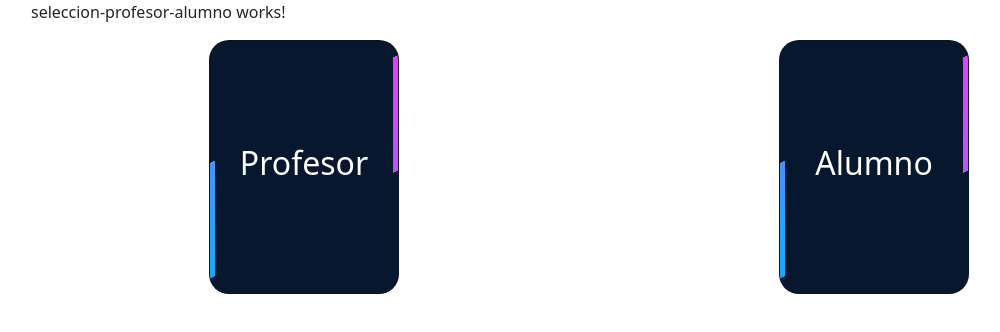
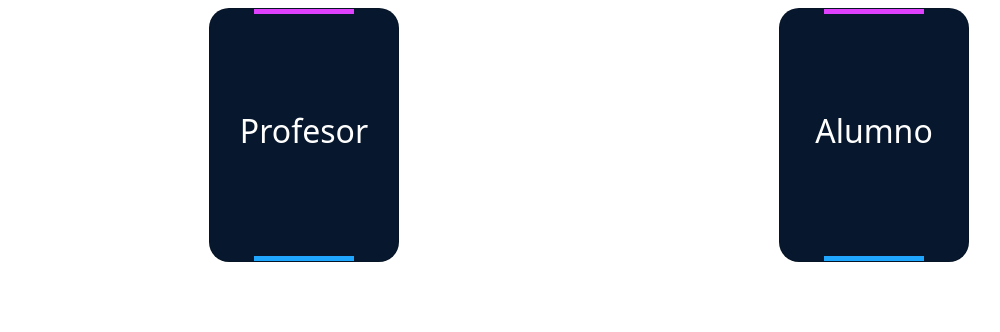
Before and after one commit to miguelito5625/Angular-pagina-colegio-ess, an Angular app: page /principal/seleccionprofeoalumno in a window 1280 px wide. Shown: the top 332 px of the page, without its empty margins (51-1051 px from the left). Built offline with nearby package versions, Linux system fonts and the light colour scheme.

Commit message:
se agrego la libreria animate css al proyecto

```diff
--- a/angular.json
+++ b/angular.json
@@ -24,6 +24,7 @@
             ],
             "styles": [
               "node_modules/bootstrap/dist/css/bootstrap.min.css",
+              "node_modules/animate.css/animate.min.css",
               "src/styles.css"
             ],
             "scripts": [
@@ -94,6 +95,7 @@
             ],
             "styles": [
               "node_modules/bootstrap/dist/css/bootstrap.min.css",
+              "node_modules/animate.css/animate.min.css",
               "src/styles.css"
             ],
             "scripts": [
--- a/package.json
+++ b/package.json
@@ -18,6 +18,7 @@
     "@angular/platform-browser": "^14.1.0",
     "@angular/platform-browser-dynamic": "^14.1.0",
     "@angular/router": "^14.1.0",
+    "animate.css": "^4.1.1",
     "bootstrap": "^5.2.0",
     "rxjs": "~7.5.0",
     "tslib": "^2.3.0",
--- a/src/app/modulos/principal/principalindex/principalindex.component.html
+++ b/src/app/modulos/principal/principalindex/principalindex.component.html
@@ -1,3 +1,3 @@
-<div class="container">
+<div class="container mt-2">
     <router-outlet></router-outlet>
 </div>
--- a/src/app/modulos/principal/seleccion-profesor-alumno/seleccion-profesor-alumno.component.html
+++ b/src/app/modulos/principal/seleccion-profesor-alumno/seleccion-profesor-alumno.component.html
@@ -1,10 +1,9 @@
-<p>seleccion-profesor-alumno works!</p>
 
 <div class="row">
 
     <div class="col-12 col-sm-12 col-md-6 col-lg-6 col-xl-6">
 
-        <div class="card">
+        <div class="card animate__animated animate__zoomIn">
             <h2>Profesor</h2>
         </div>
 
@@ -14,7 +13,7 @@
 
     <div class="col-12 col-sm-12 col-md-6 col-lg-6 col-xl-6">
 
-        <div class="card">
+        <div class="card animate__animated animate__zoomIn">
             <h2>Alumno</h2>
         </div>
 
```
Also changed, not shown: 1 other file (tests, documents, lock files or other folders).
